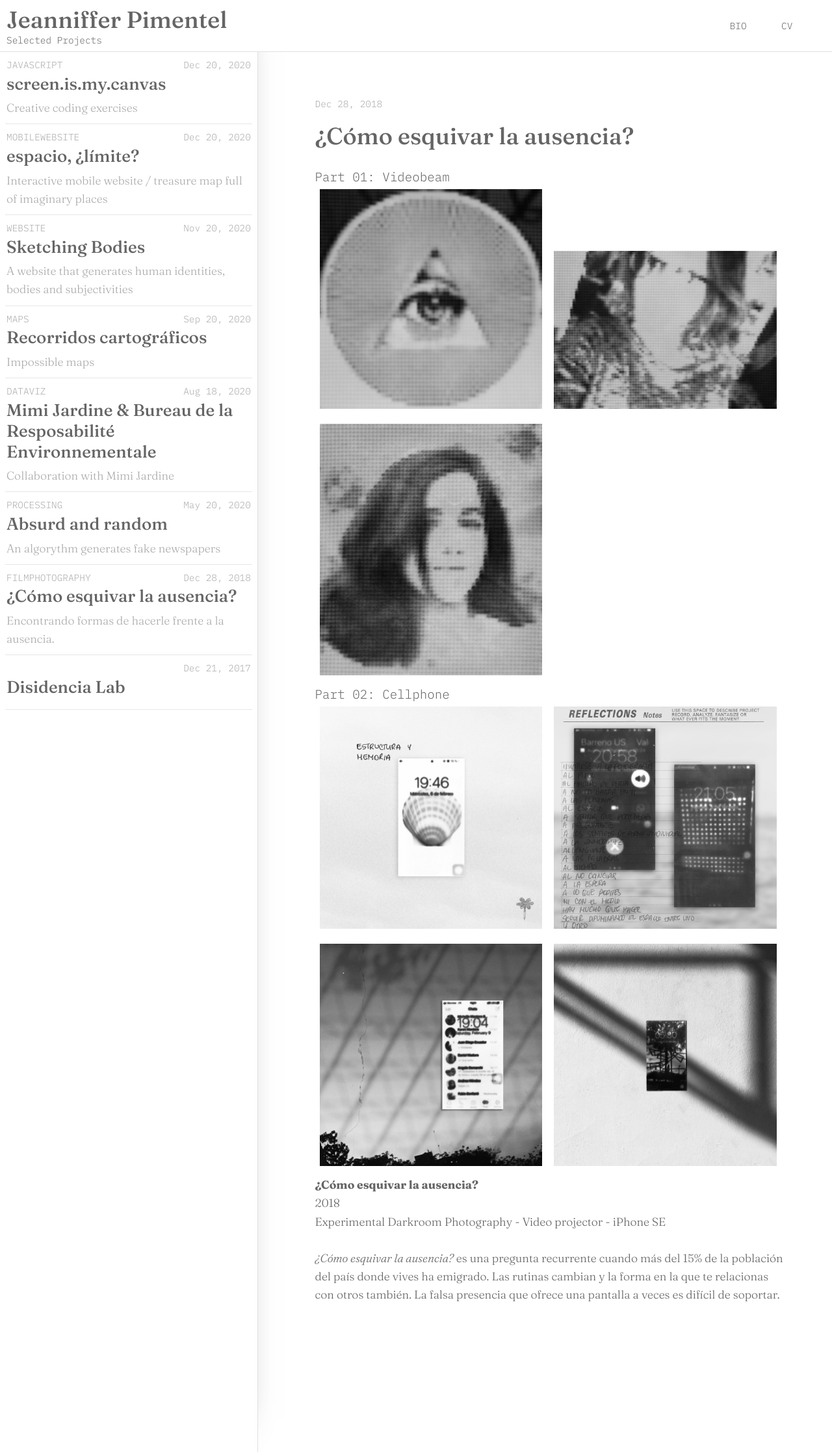
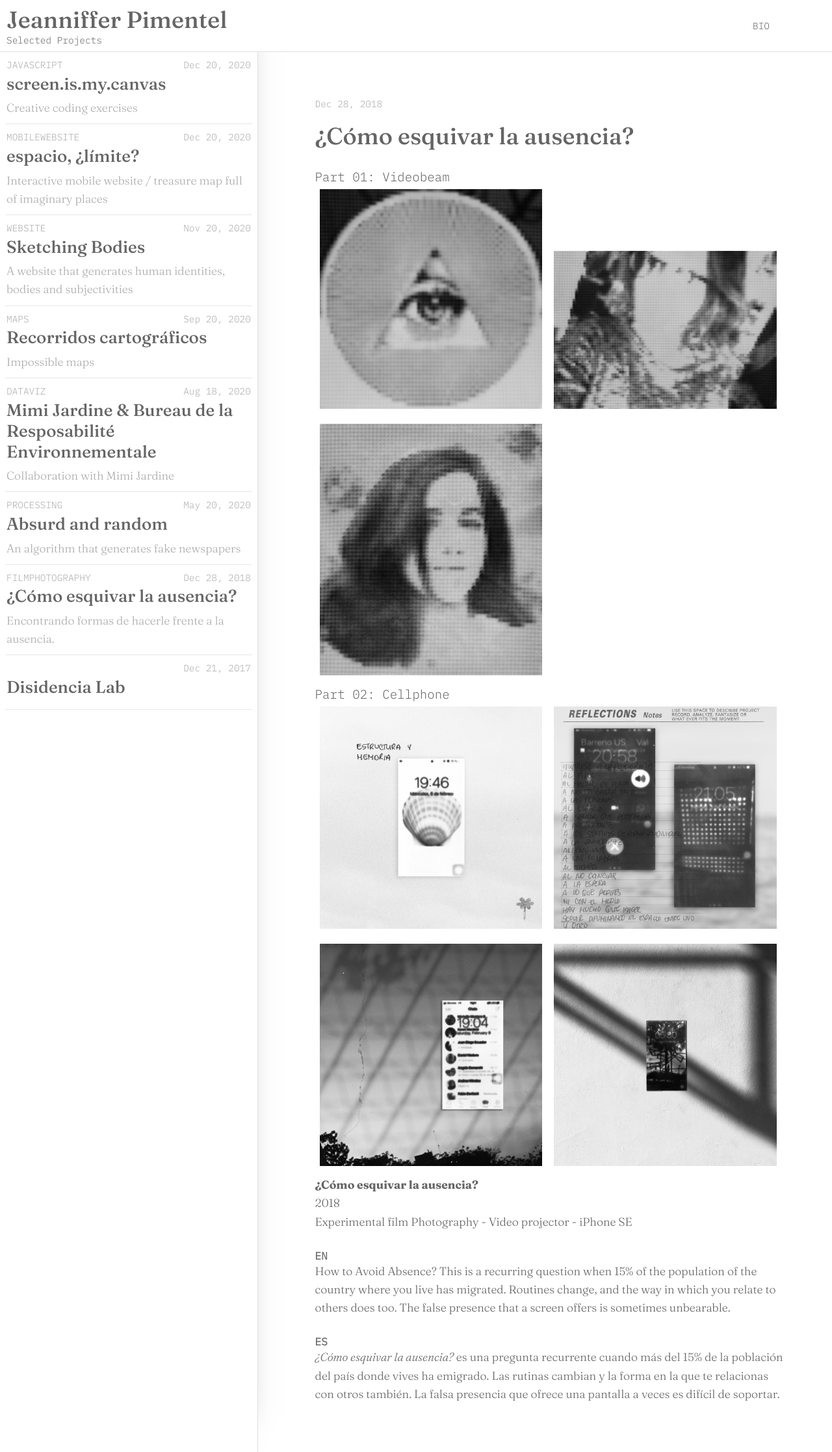
Before and after one commit to jeanniffer/bandeja-de-entrada, a Jekyll site: the page built from _posts/2019-02-01-how-to-avoid.md, in a window 1280 px wide. Shown: the whole page at 65% size. Built offline with Jekyll 4.4.1, drawn with Linux system fonts in a browser that asks for light colours.

Commit message:
Actualizaciones - Traduccion

```diff
--- a/_posts/2019-02-01-how-to-avoid.md
+++ b/_posts/2019-02-01-how-to-avoid.md
@@ -5,6 +5,7 @@ date: 2018-12-28
 categories: FILM PHOTOGRAPHY
 description: Encontrando formas de hacerle frente a la ausencia.
 ---
+
 <br>
 ### Part 01: Videobeam
 ![Ausencia01](/imgs/ausencia-01.jpg){:class="pequena"}
@@ -20,7 +21,12 @@ description: Encontrando formas de hacerle frente a la ausencia.
 <br>
 2018
 <br>
-Experimental Darkroom Photography - Video projector - iPhone SE
+Experimental film Photography - Video projector - iPhone SE
 <br>
 <br>
+#### <b> EN </b>
+How to Avoid Absence? This is a recurring question when 15% of the population of the country where you live has migrated. Routines change, and the way in which you relate to others does too. The false presence that a screen offers is sometimes unbearable.
+<br>
+<br>
+#### <b> ES </b>
 *¿Cómo esquivar la ausencia?* es una pregunta recurrente cuando más del 15% de la población del país donde vives ha emigrado. Las rutinas cambian y la forma en la que te relacionas con otros también. La falsa presencia que ofrece una pantalla a veces es difícil de soportar.
```
Also changed, not shown: _pages/01_bio.md (+1 -0 lines), _posts/2020-05-20-absurd-and-random.md (+6 -1 lines), _posts/2020-11-15-sketching-bodies.md (+5 -0 lines), _posts/2020-12-25-espacio-limite.md (+3 -0 lines), _posts/2021-01-20-web-canvas.md (+4 -1 lines), _drafts/02_cv.md (renamed from _pages/02_cv.md).
